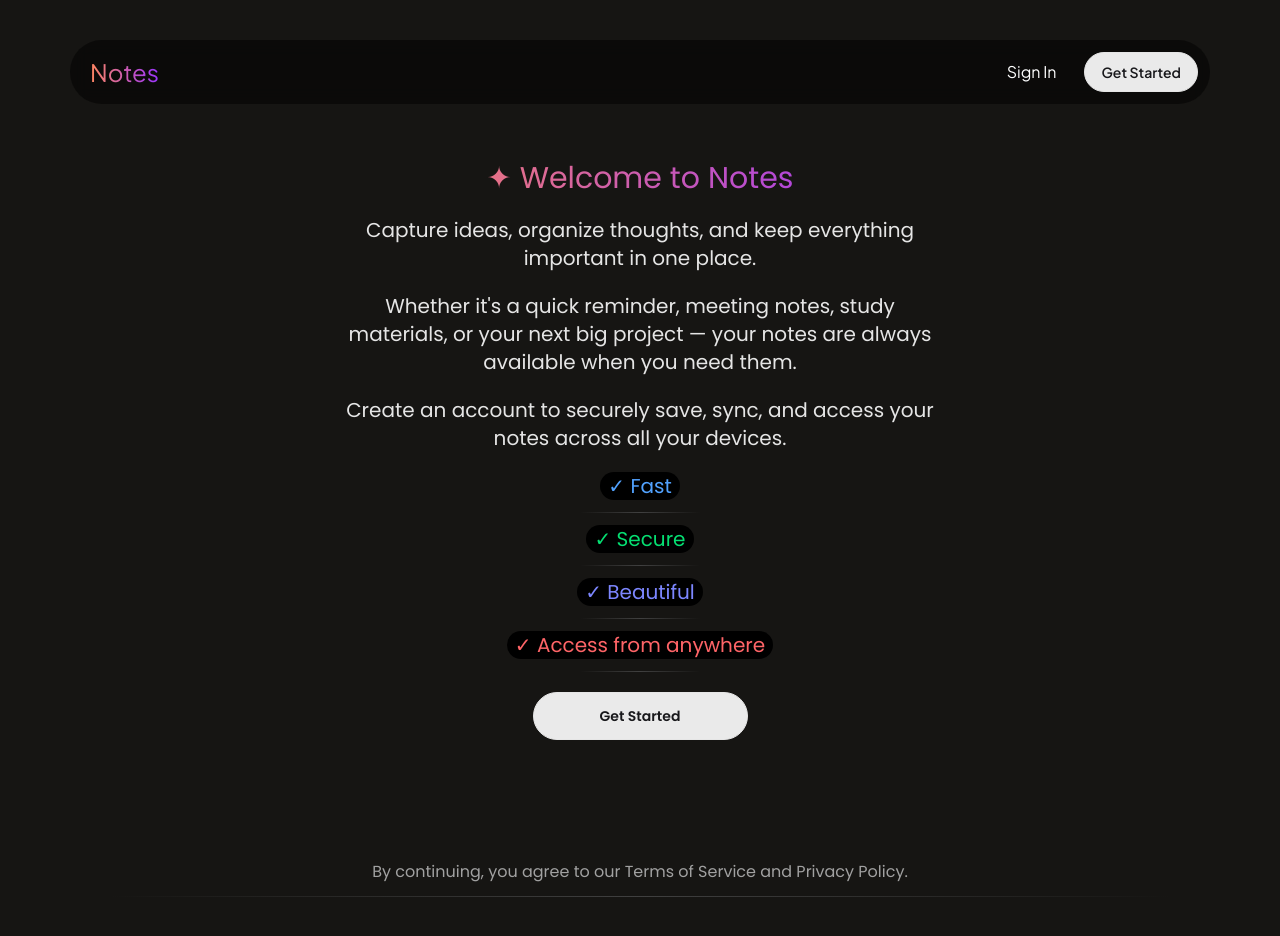
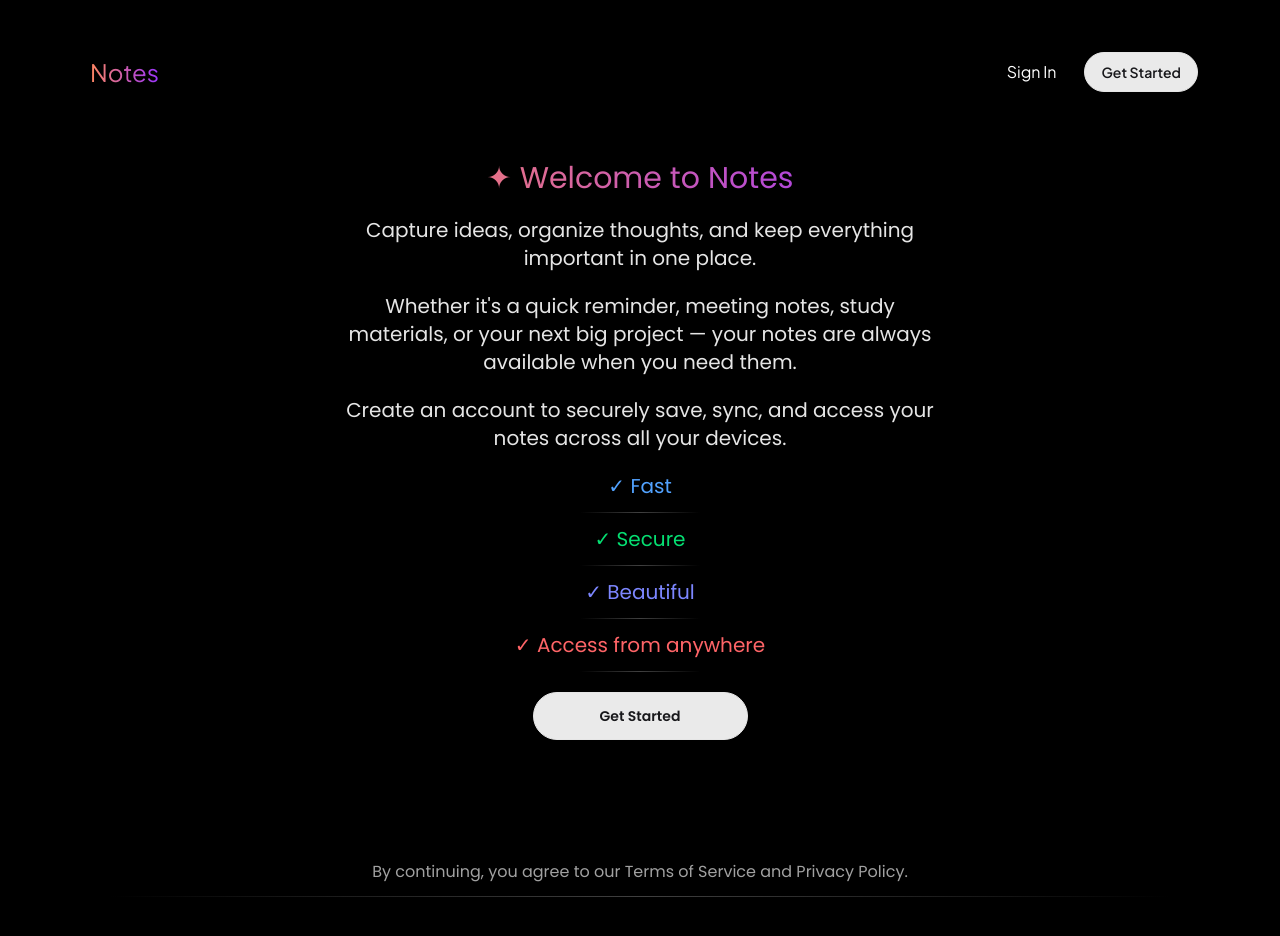
Before and after one commit to ruslansalyukov/mern-notes, a React (Vite) app in the folder frontend/: page /welcome in a window 1280 px wide. Shown: the top 936 px of the page. Built offline with nearby package versions, Linux system fonts and the light colour scheme; no server answers.

Commit message:
updated the theme app

```diff
--- a/frontend/src/index.css
+++ b/frontend/src/index.css
@@ -35,7 +35,7 @@
 
 	body {
 		font-family: var(--font-family);
-		background-color: var(--background-color);
+		background-color: black;
 		color: var(--primary-color);
 	}
 }
--- a/frontend/src/pages/NoteDetails.jsx
+++ b/frontend/src/pages/NoteDetails.jsx
@@ -84,7 +84,7 @@ const NoteDetails = () => {
 						<IconlyDelete />
 					</motion.div>
 				</div>
-				<form onSubmit={handleSave} className="w-full h-full border border-white/24 p-7 rounded-4xl">
+				<form onSubmit={handleSave} className="w-full h-full border border-white/15 p-7 rounded-4xl">
 					<div className="flex flex-col gap-5">
 						<p>
 							<label htmlFor="title" className="text-xl">Title</label>
@@ -96,7 +96,7 @@ const NoteDetails = () => {
 								name="title"
 								id="title"
 								placeholder="Note Title"
-								className="w-full rounded-lg bg-black outline-0 p-2 text-neutral-400 mt-3" />
+								className="w-full rounded-lg bg-white/5 outline-0 p-2 text-neutral-400 mt-3" />
 						</p>
 						<p>
 							<label htmlFor="content" className="text-xl">Content</label>
@@ -107,7 +107,7 @@ const NoteDetails = () => {
 								id="content"
 								maxLength={500}
 								placeholder="Note Content"
-								className="w-full rounded-lg h-20 bg-black outline-0 p-2 text-neutral-400 mt-3"></textarea>
+								className="w-full rounded-lg h-20 bg-white/5 outline-0 p-2 text-neutral-400 mt-3"></textarea>
 						</p>
 						<div className="ml-auto">
 							<button className="btn btn-soft rounded-full disabled:bg-black" disabled={saving}>
```
